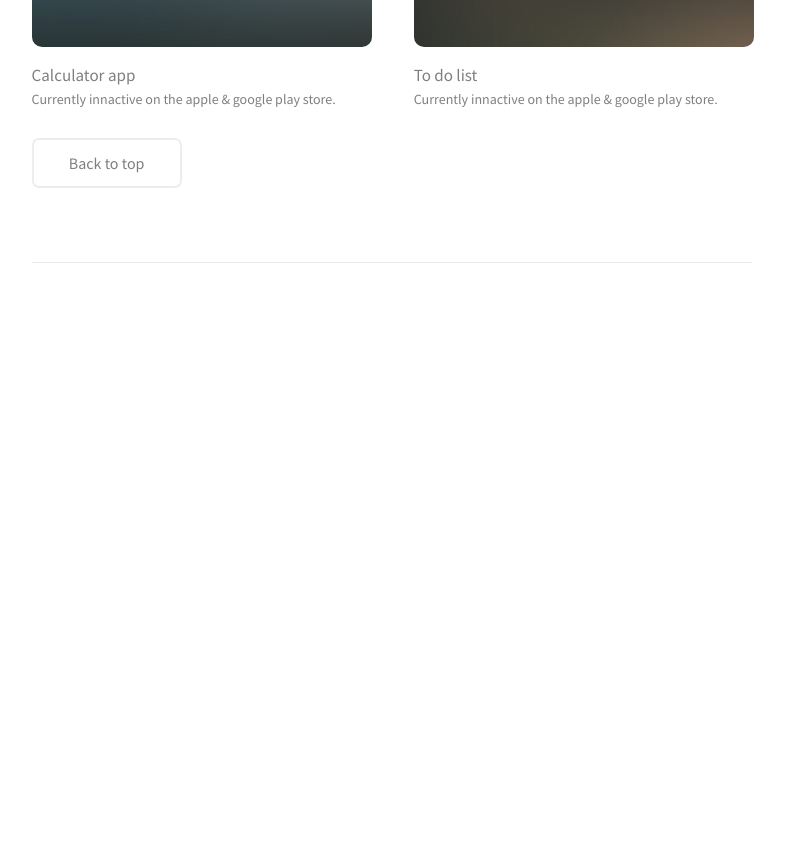
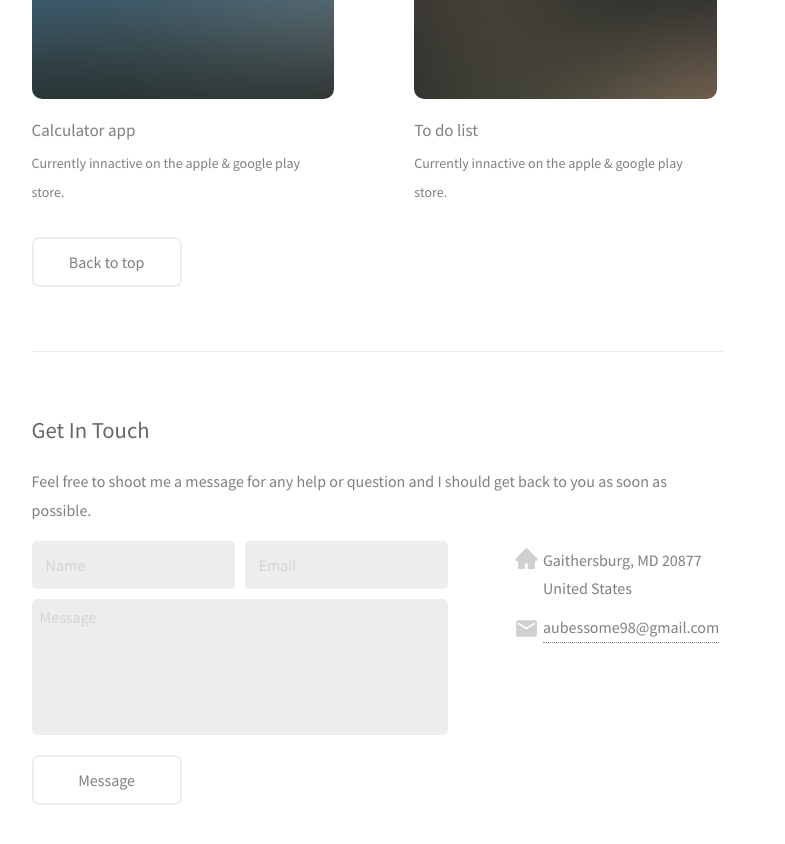
Before and after one commit to Relie9828/portfolio, a React (Create React App) app: page / in a window 1280 px wide. Shown: the part 1320-2164 px from the top of the page, without its empty margins (346-1131 px from the left). Before the commit the page ends 1613 px from the top, so only its background shows below. Built offline with nearby package versions, Linux system fonts and the light colour scheme.

Commit message:
Added text inputs and fixed css

```diff
--- a/src/App.css
+++ b/src/App.css
@@ -4,18 +4,32 @@
   font-family: "Source Sans Pro", Helvetica, sans-serif;
   text-decoration: none;
   list-style: none;
+
+}
+
+::-webkit-input-placeholder { /* Chrome/Opera/Safari */
+  color: lightgray;
+}
+::-moz-placeholder { /* Firefox 19+ */
+  color: lightgray;
+}
+:-ms-input-placeholder { /* IE 10+ */
+  color: lightgray;
+}
+:-moz-placeholder { /* Firefox 18- */
+  color: lightgray;
 }
 
 /* Hide scrollbar for Chrome, Safari and Opera */
-  /* body::-webkit-scrollbar {
+  body::-webkit-scrollbar {
 	  display: none;
-  } */
+  }
 
   /* Hide scrollbar for IE, Edge and Firefox */
-  /* .example {
+  .example {
     -ms-overflow-style: none;
     scrollbar-width: none;
-  } */
+  }
 
   .main-content {
     width: 100%;
@@ -160,13 +174,13 @@
     }
 
     .first-content{
-      height: 25vh;
+      height: 43vh;
       position: relative;
       justify-content: center;
       display: flex;
       width: 100vw;
-      background-image: url('../src/images/sunset.jpg');
-      background-size: 100% 15rem;
+      background-size: 100% 55rem;
+      background-position-y: center;
     }
 
     .inner {
@@ -214,7 +228,7 @@
   .summary-content {
     color: rgba(0, 0, 0, 0.5);
     line-height: 1.80rem;
-    width: 720px;
+    width: 82%;
     font-size: 16px;
     font-weight: 500;
     margin-bottom: 4rem;
@@ -247,6 +261,16 @@
 
   /* Recent work */
 
+  .experience-container {
+    color: rgba(0, 0, 0, 0.5);
+    line-height: 1.80rem;
+    width: 82%;
+    font-size: 16px;
+    font-weight: 500;
+    margin-bottom: 4rem;
+    border-bottom: solid 1.4px rgba(0, 0, 0, 0.08);
+  }
+
   .experience-title {
     font-size: 17pt;
     color: rgba(0, 0, 0, 0.6);
@@ -256,8 +280,8 @@
     display: flex;
     justify-content: flex-start;
     align-items: center;
-    width: 100%;
     flex-wrap: wrap;
+    width: 115%;
   }
 
   .work-item {
@@ -266,7 +290,8 @@
     flex-direction: column;
     align-items: flex-start;
     margin-bottom: 1rem;
-    margin-right: 1.5rem;
+    margin-right: 5rem;
+    width: 38%;
   }
 
   .thumbnail-container {
@@ -280,9 +305,9 @@
     justify-content: center;
     align-items: center;
     border-radius: 10px;
-    height: 210px;
+    height: 200px;
     background-color: rgba(0, 0, 0, 0.5);
-    width: 95%;
+    width: 100%;
     cursor: pointer;
     opacity: 0;
   }
@@ -310,8 +335,8 @@
     align-self: flex-start;
     border-radius: 10px;
     object-fit: cover;
-    height: 210px;
-    width: 95%;
+    width: 100%;
+    height: 200px;
   }
 
   .work-title {
@@ -332,6 +357,116 @@
     height: 10px;
     margin-bottom: 30px;
     border-bottom: solid 1.4px rgba(0, 0, 0, 0.08);
+  }
+
+  .send-message-container {
+    color: rgba(0, 0, 0, 0.5);
+    line-height: 1.80rem;
+    width: 82%;
+    font-size: 16px;
+    font-weight: 500;
+    margin-bottom: 4rem;
+    border-bottom: solid 1.4px rgba(0, 0, 0, 0.08);
+  }
+
+  .send-message-content {
+    display: flex;
+    flex-direction: column;
+    align-items: flex-start;
+    justify-content: center;
+  }
+
+  .send-message-title {
+    font-size: 17pt;
+    color: rgba(0, 0, 0, 0.6);
+  }
+
+  .text-input-address {
+    display: flex;
+    flex-direction: row;
+    justify-content: space-between;
+    align-items: flex-start;
+  }
+
+  .text-input-container {
+    display: flex;
+    flex-direction: column;
+    justify-content: flex-start;
+  }
+
+  .text-input-content {
+    display: flex;
+    align-items: center;
+    flex-direction: column;
+    justify-content: center;
+    margin-bottom: 20px;
+  }
+
+  .name-email {
+    display: flex;
+    flex-direction: row;
+    width: 100%;
+    align-items: flex-start;
+    justify-content: space-between;
+  }
+
+  input {
+    width: 175px;
+    border: none;
+    font-size: medium;
+    margin-bottom: 10px;
+    padding: 14px;
+    background-color: #EEEDEC;
+    border-radius: 5px;
+  }
+
+  #message {
+    width: 400px;
+    height: 120px;
+    font-size: medium;
+    background-color: #EEEDEC;
+    border-radius: 5px;
+    padding: 8px;
+    resize: none;
+    border: none;
+  }
+
+  .address-content {
+    display: flex;
+    justify-content: flex-start;
+    flex-direction: row;
+    padding: 5px;
+  }
+
+  .email-content {
+    display: flex;
+    justify-content: flex-start;
+    flex-direction: row;
+    padding: 5px;
+    align-items: center;
+  }
+
+  .icon-2 {
+    width: 25px;
+    height: 25px;
+    align-items: center;
+    justify-content: center;
+    display: flex;
+  }
+
+  .address, .email {
+    margin-left: 4px;
+    text-decoration: dotted;
+  }
+
+  .email {
+    color: rgba(0, 0, 0, 0.5);
+    border-bottom: 1px dotted;
+  }
+
+  .email:hover {
+    color: rgba(0, 0, 0, .7);
+    border-bottom: 1px dotted rgba(255, 255, 255, 0);
   }
 
   /* @media queries */
@@ -358,10 +493,6 @@
       width: 100%;
     }
 
-    .summary-title-box {
-      width: 720px;
-    }
-
     .summary-container {
       margin-top: 1rem;
       display: flex;
@@ -373,20 +504,21 @@
     .experience-title {
       font-size: 17pt;
       color: rgba(0, 0, 0, 0.6);
-      width: 720px;
+      align-self: flex-start;
     }
 
     .experience-container {
+      margin-top: 1rem;
       display: flex;
       flex-direction: column;
       justify-content: center;
       align-items: center;
+
     }
 
     .work-items-row {
-      align-self: center;
-      align-items: center;
-      justify-content: center;
+      /* background-color: aqua; */
+      justify-content: space-around;
     }
 
     .work-item {
@@ -394,6 +526,6 @@
     }
 
     .button-container {
-      width: 720px;
+      align-self: flex-start;
     }
   }
--- a/src/App.js
+++ b/src/App.js
@@ -6,17 +6,8 @@ import SideContent from './Components/SideContent';
 export default function App ({ props }) {
     return (
         <div className='body'>
-            <div className='first-content'>
-                <SideContent />
-            </div>
-
-            <div className='main-content'>
-                <div className='second-content'>
-                    <div className='contents'>
-                        <Summary />
-                    </div>
-                </div>
-            </div>
+            <SideContent />
+            <Summary />
         </div>
     )
 }
--- a/src/Components/RecentWork.jsx
+++ b/src/Components/RecentWork.jsx
@@ -70,7 +70,6 @@ export default function RecentWork ({ props }) {
             <div className='button-container'>
                 <a href='#'><button className='action'>Back to top</button></a>
             </div>
-            <div className='bar' />
         </div>
     )
 }
--- /dev/null
+++ b/src/Components/SendMessage.jsx
@@ -0,0 +1,54 @@
+import React, {useCallback, useState, useContext, useEffect, useRef} from 'react';
+import { MdEmail } from "react-icons/md";
+import { AiFillHome } from "react-icons/ai";
+
+export default function SendMessage ({ props }) {
+    return (
+        <div className='send-message-container'>
+            <div className='send-message-containt'>
+                <p className='send-message-title'>Get In Touch</p>
+                <p className='send-message-paragraph'>
+                    Feel free to shoot me a message for any help or
+                    question and I should get back to you as soon as possible.
+                </p>
+                <div className="text-input-address">
+                    <div className="text-input-container">
+                        <form method="post" action="submit">
+                            <div className="text-input-content">
+                                <div className='name-email'>
+                                    <input type="text" name="name" id="name" placeholder="Name" />
+                                    <input type="email" name="email" id="email" placeholder="Email" />
+                                </div>
+                                <textarea name="message" id="message" placeholder="Message"></textarea>
+                            </div>
+                        </form>
+                        <button className="action" type="submit" >Message</button>
+                    </div>
+                    <div className="info-container">
+                        <div className="info-content">
+                            <div className='address-content'>
+                                <div className='icon-2'>
+                                    <AiFillHome size={25} color='#D0D0D1' />
+                                </div>
+                                <div className='address'>
+                                    Gaithersburg, MD 20877<br />
+                                    United States
+                                </div>
+                            </div>
+                            {/* <li>
+                                <h3 className="icon solid fa-mobile-alt"><span className="label">Phone</span></h3>
+                                000-000-0000
+                            </li> */}
+                            <div className='email-content'>
+                                <div className='icon-2'>
+                                    <MdEmail size={25} color='#D0D0D1' />
+                                </div>
+                                <a className='email' href='#'>aubessome98@gmail.com</a>
+                            </div>
+                        </div>
+                    </div>
+                </div>
+            </div>
+        </div>
+    )
+}
--- a/src/Components/SideContent.jsx
+++ b/src/Components/SideContent.jsx
@@ -5,6 +5,7 @@ import avatar from '../images/avatars.PNG';
 
 export default function SideContent ({ props }) {
     return (
+        <div className='first-content'>
             <div className='header'>
                 <div className="inner">
                     <img className="image_avatar" src={avatar} alt="My_Profile_Image" />
@@ -29,5 +30,6 @@ export default function SideContent ({ props }) {
                     </div>
                 </div>
             </div>
+        </div>
     )
 }
--- a/src/Components/Summary.jsx
+++ b/src/Components/Summary.jsx
@@ -1,19 +1,27 @@
 import React, {useCallback, useState, useContext, useEffect, useRef} from 'react';
 import RecentWork from './RecentWork';
+import SendMessage from './SendMessage';
 
 export default function Summary ({ props }) {
     return (
+        <div className='main-content'>
+            <div className='second-content'>
+                <div className='contents'>
                     <div className='summary-container'>
+                        <div className='summary-content'>
                             <header className="summary-title-box">
                                 <p className='summary-title'>Summary</p>
                             </header>
-            <div className='summary-content'>
                             <p className='description'>As a native developer, I present simple and beautifully
                             minimalistic User Interfaces to your application&mdash;An application that is appealing
                             to the end user, which will not take away from the experience that makes your app fun and unique.</p>
                             <a href='#'><button className='action'>view content</button></a>
                         </div>
                         <RecentWork />
+                        <SendMessage />
+                    </div>
+                </div>
+            </div>
         </div>
     )
 }
```
Also changed, not shown: src/Components/ImageModal.jsx (added, +9 -0 lines), src/Components/Footer.jsx (added). Lines whose indentation alone changed are shown as unchanged.
